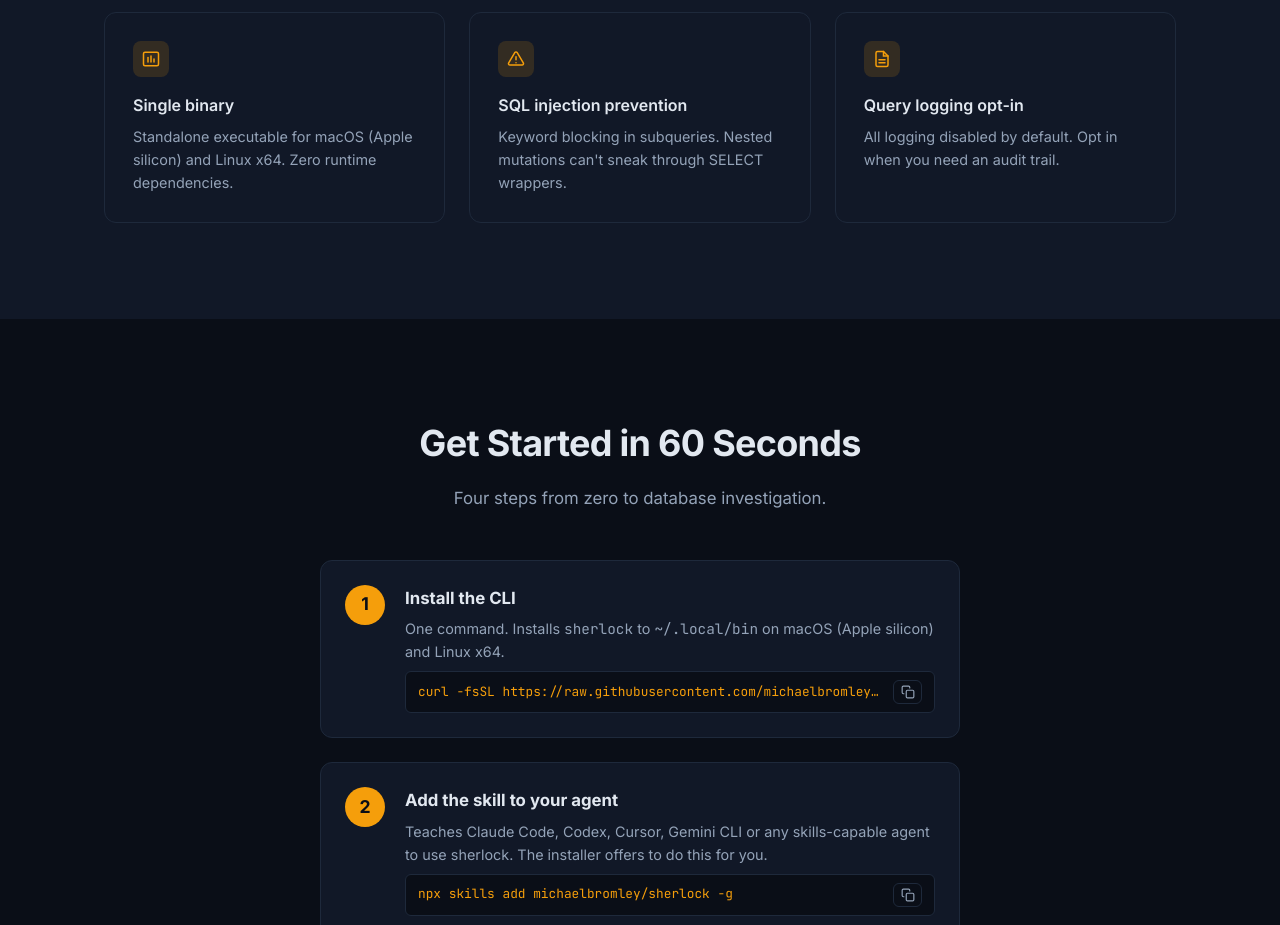
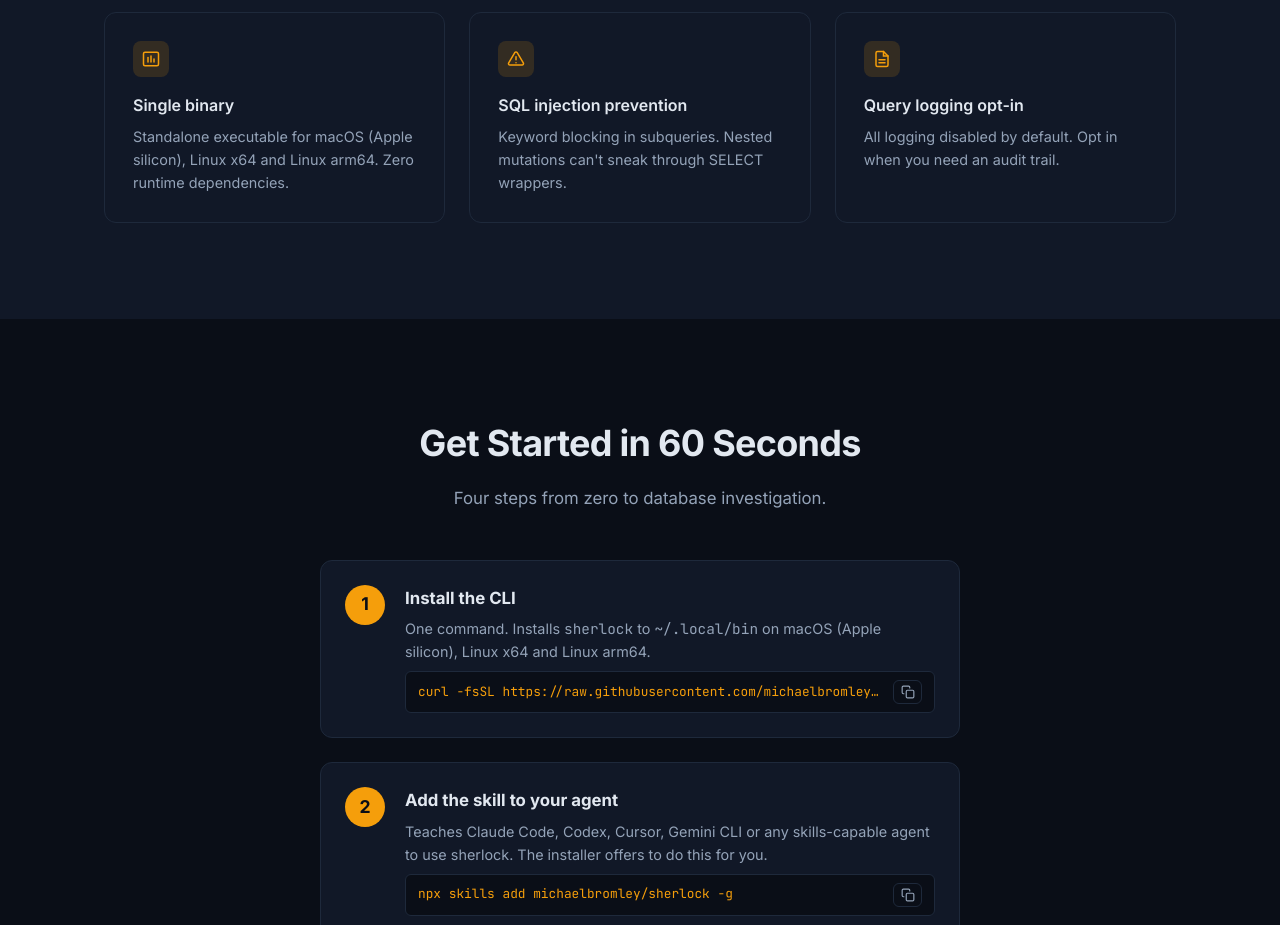
Before and after one commit to michaelbromley/sherlock, a website: page docs/index.html in a window 1280 px wide. Shown: the part 4120-5045 px from the top of the page. Drawn offline with Linux system fonts and the light colour scheme.

Commit message:
feat: publish a linux-arm64 binary
Build sherlock-linux-arm64 on a native ubuntu-24.04-arm runner so the
@napi-rs/keyring native module for linux-arm64 is installed and embedded.
install.sh and sherlock update now select the asset on Linux arm64.

Closes #21

```diff
--- a/docs/index.html
+++ b/docs/index.html
@@ -994,7 +994,7 @@ footer .footer-links {
           <svg width="18" height="18" viewBox="0 0 24 24" fill="none" stroke="currentColor" stroke-width="2" stroke-linecap="round"><rect x="2" y="3" width="20" height="18" rx="2"/><polyline points="8 10 8 16"/><polyline points="12 8 12 16"/><polyline points="16 12 16 16"/></svg>
         </div>
         <h3>Single binary</h3>
-        <p>Standalone executable for macOS (Apple silicon) and Linux x64. Zero runtime dependencies.</p>
+        <p>Standalone executable for macOS (Apple silicon), Linux x64 and Linux arm64. Zero runtime dependencies.</p>
       </div>
       <div class="feature-card">
         <div class="feature-icon">
@@ -1024,7 +1024,7 @@ footer .footer-links {
         <div class="step-number">1</div>
         <div class="step-content">
           <h3>Install the CLI</h3>
-          <p>One command. Installs <code>sherlock</code> to <code>~/.local/bin</code> on macOS (Apple silicon) and Linux x64.</p>
+          <p>One command. Installs <code>sherlock</code> to <code>~/.local/bin</code> on macOS (Apple silicon), Linux x64 and Linux arm64.</p>
           <div class="step-code-block">
             <code>curl -fsSL https://raw.githubusercontent.com/michaelbromley/sherlock/main/install.sh | bash</code>
             <button class="copy-btn" data-copy="curl -fsSL https://raw.githubusercontent.com/michaelbromley/sherlock/main/install.sh | bash" aria-label="Copy install command">
--- a/package.json
+++ b/package.json
@@ -11,10 +11,11 @@
     "start": "bun run src/query-db.ts",
     "test": "bun test",
     "build": "bun build ./src/query-db.ts --compile --outfile sherlock",
-    "build:all": "npm run build:macos-arm64 && npm run build:macos-x64 && npm run build:linux-x64",
+    "build:all": "npm run build:macos-arm64 && npm run build:macos-x64 && npm run build:linux-x64 && npm run build:linux-arm64",
     "build:macos-arm64": "bun build ./src/query-db.ts --compile --target=bun-darwin-arm64 --outfile dist/sherlock-macos-arm64 && codesign --sign - --force --deep dist/sherlock-macos-arm64",
     "build:macos-x64": "bun build ./src/query-db.ts --compile --target=bun-darwin-x64 --outfile dist/sherlock-macos-x64 && codesign --sign - --force --deep dist/sherlock-macos-x64",
     "build:linux-x64": "bun build ./src/query-db.ts --compile --target=bun-linux-x64 --outfile dist/sherlock-linux-x64",
+    "build:linux-arm64": "bun build ./src/query-db.ts --compile --target=bun-linux-arm64 --outfile dist/sherlock-linux-arm64",
     "build:windows": "bun build ./src/query-db.ts --compile --target=bun-windows-x64 --outfile dist/sherlock-windows.exe",
     "setup:demo": "bash scripts/download-chinook.sh"
   },
--- a/src/update.ts
+++ b/src/update.ts
@@ -25,7 +25,7 @@ function getAssetName(): string | null {
     const { platform, arch } = process;
     const map: Record<string, Record<string, string>> = {
         darwin: { arm64: 'sherlock-darwin-arm64' },
-        linux: { x64: 'sherlock-linux-x64' },
+        linux: { x64: 'sherlock-linux-x64', arm64: 'sherlock-linux-arm64' },
     };
     return map[platform]?.[arch] ?? null;
 }
```
Also changed, not shown: .claude/skills/sherlock/SKILL.md, .github/workflows/release.yml, CHANGELOG.md, README.md, 1 other file.
